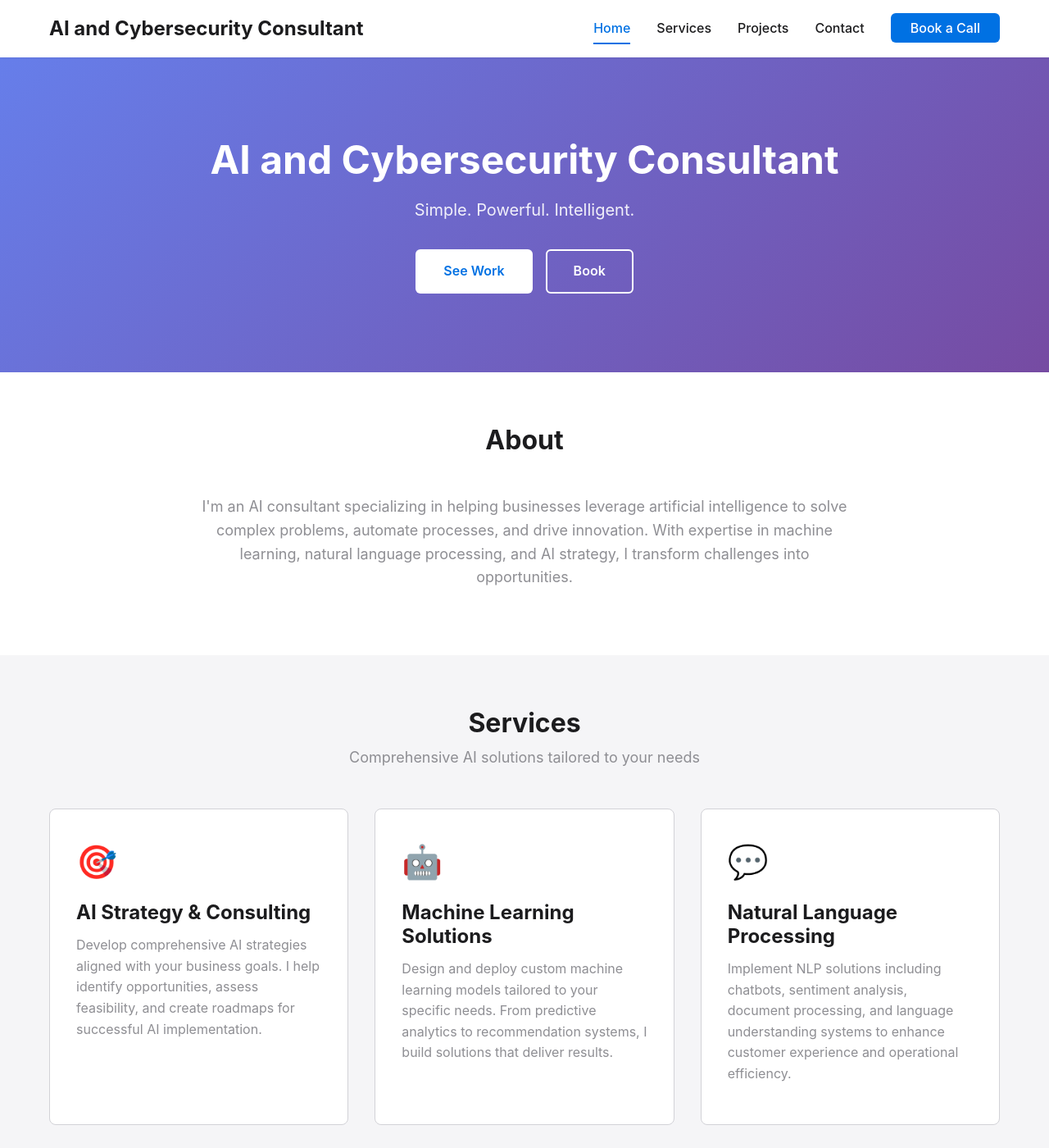
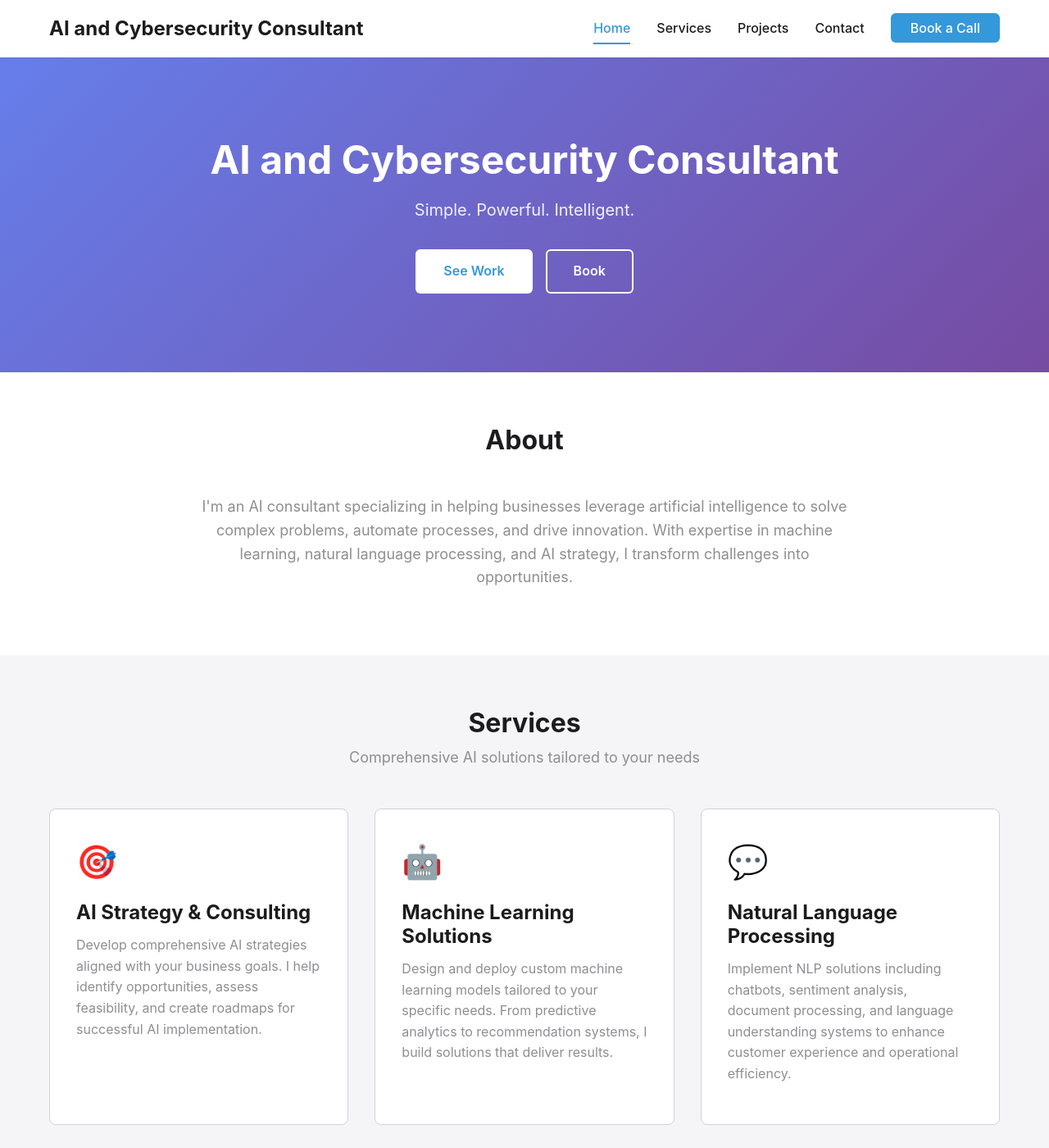
Before and after one commit to Eagolo135/Eagolo135.github.io, a Jekyll site: the page built from index.html, in a window 1280 px wide and 1400 px high. Shown: the whole window at 82% size. Built offline with Jekyll 4.4.1, drawn with Linux system fonts in a browser that asks for light colours.

Commit message:
Update primary color to #3498db (blue)

```diff
--- a/assets/css/style.css
+++ b/assets/css/style.css
@@ -6,7 +6,7 @@
 }
 
 :root {
-    --primary-color: #0071e3;
+    --primary-color: #3498db;
     --primary-dark: #005bb5;
     --text-dark: #1c1c1e;
     --text-light: #8e8e93;
```
